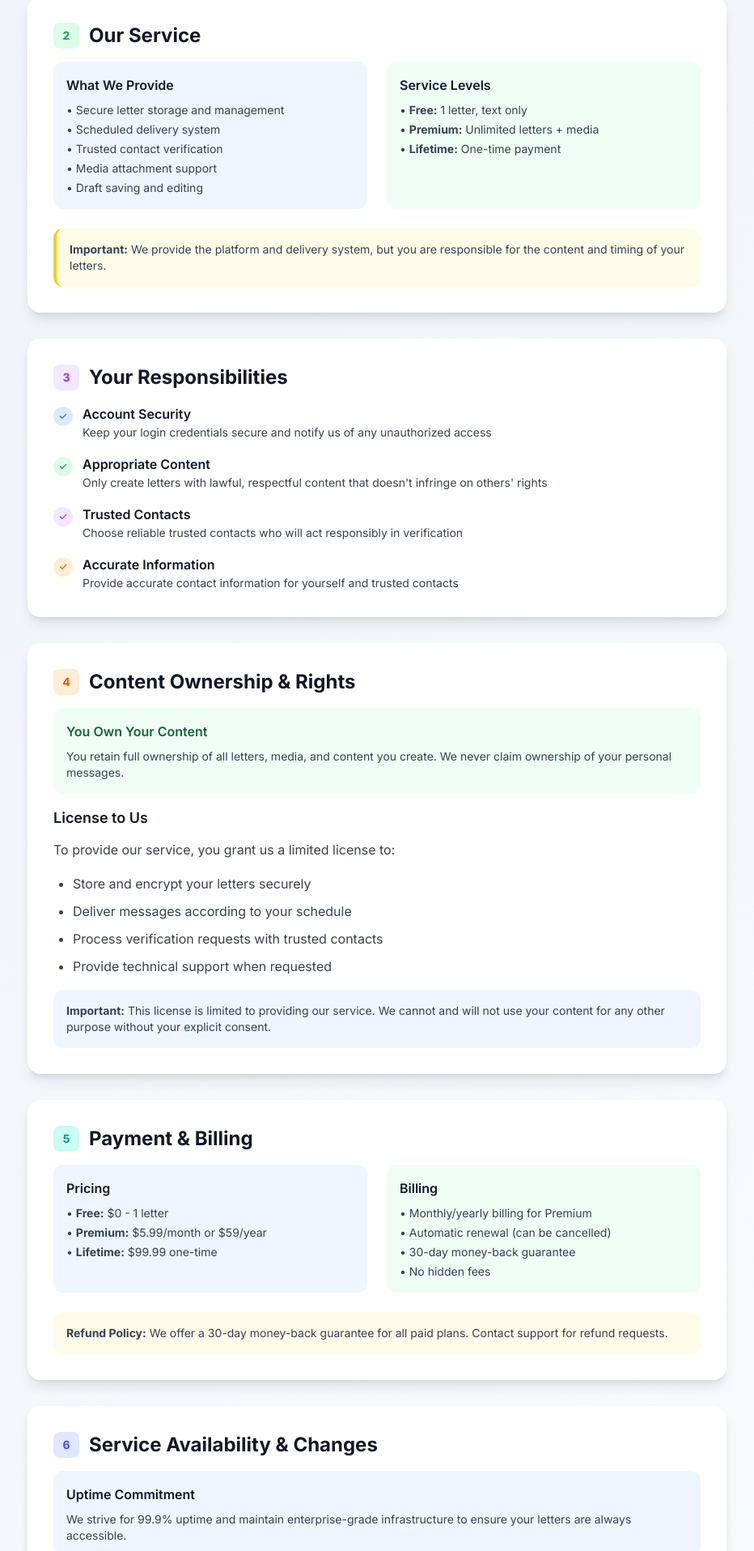
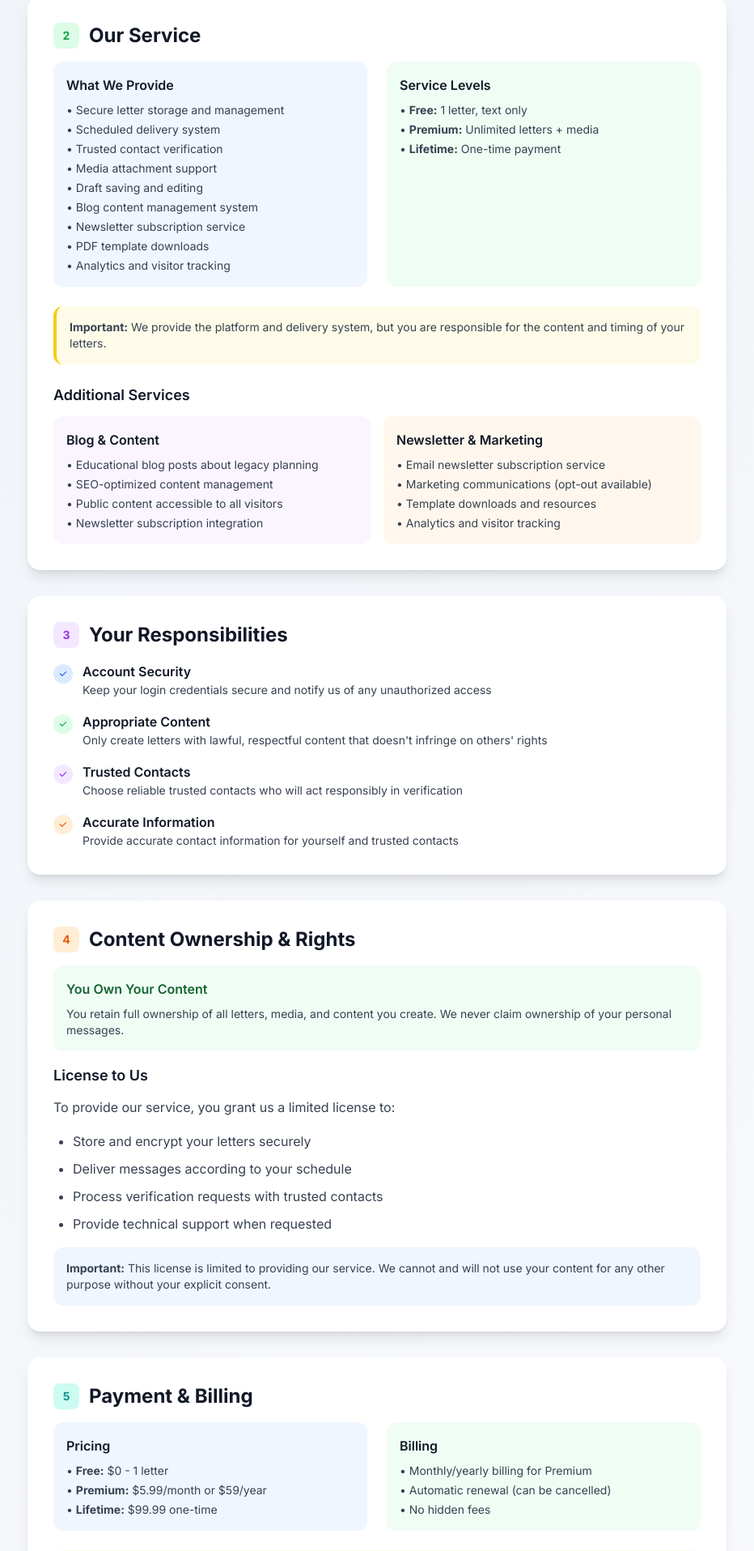
Before and after one commit to hassineaziz/letterforlater, a Flask app: page /terms in a window 1280 px wide. Shown: the part 780-2695 px from the top of the page at 81% size, without its empty margins (174-1106 px from the left). Run offline with Flask 3, Linux system fonts and the light colour scheme; parts of the project's set-up code (start-up, migrations or seed data) failed here and were passed over; some libraries are stand-ins or nearby versions.

Commit message:
terms and privacy

```diff
--- a/website/templates/terms.html
+++ b/website/templates/terms.html
@@ -90,6 +90,10 @@
             <li>• Trusted contact verification</li>
             <li>• Media attachment support</li>
             <li>• Draft saving and editing</li>
+            <li>• Blog content management system</li>
+            <li>• Newsletter subscription service</li>
+            <li>• PDF template downloads</li>
+            <li>• Analytics and visitor tracking</li>
           </ul>
         </div>
 
@@ -107,6 +111,29 @@
         <p class="text-sm text-gray-700">
           <strong>Important:</strong> We provide the platform and delivery system, but you are responsible for the content and timing of your letters.
         </p>
+      </div>
+
+      <h3 class="text-lg font-semibold text-gray-900 mb-3 mt-6">Additional Services</h3>
+      <div class="grid grid-cols-1 md:grid-cols-2 gap-4">
+        <div class="bg-purple-50 rounded-xl p-4">
+          <h4 class="font-semibold text-gray-900 mb-2">Blog & Content</h4>
+          <ul class="text-sm text-gray-700 space-y-1">
+            <li>• Educational blog posts about legacy planning</li>
+            <li>• SEO-optimized content management</li>
+            <li>• Public content accessible to all visitors</li>
+            <li>• Newsletter subscription integration</li>
+          </ul>
+        </div>
+
+        <div class="bg-orange-50 rounded-xl p-4">
+          <h4 class="font-semibold text-gray-900 mb-2">Newsletter & Marketing</h4>
+          <ul class="text-sm text-gray-700 space-y-1">
+            <li>• Email newsletter subscription service</li>
+            <li>• Marketing communications (opt-out available)</li>
+            <li>• Template downloads and resources</li>
+            <li>• Analytics and visitor tracking</li>
+          </ul>
+        </div>
       </div>
     </div>
 
@@ -222,7 +249,6 @@
           <ul class="text-sm text-gray-700 space-y-1">
             <li>• Monthly/yearly billing for Premium</li>
             <li>• Automatic renewal (can be cancelled)</li>
-            <li>• 30-day money-back guarantee</li>
             <li>• No hidden fees</li>
           </ul>
         </div>
@@ -230,7 +256,7 @@
 
       <div class="p-4 bg-yellow-50 rounded-xl">
         <p class="text-sm text-gray-700">
-          <strong>Refund Policy:</strong> We offer a 30-day money-back guarantee for all paid plans. Contact support for refund requests.
+          <strong>No Refunds:</strong> All sales are final. Please review your purchase carefully before completing payment.
         </p>
       </div>
     </div>
@@ -276,7 +302,6 @@
             <li>• Cancel anytime from your account</li>
             <li>• No cancellation fees</li>
             <li>• Data export available</li>
-            <li>• 30-day refund guarantee</li>
           </ul>
         </div>
 
```
Also changed, not shown: website/templates/privacy.html (+10 -4 lines).
